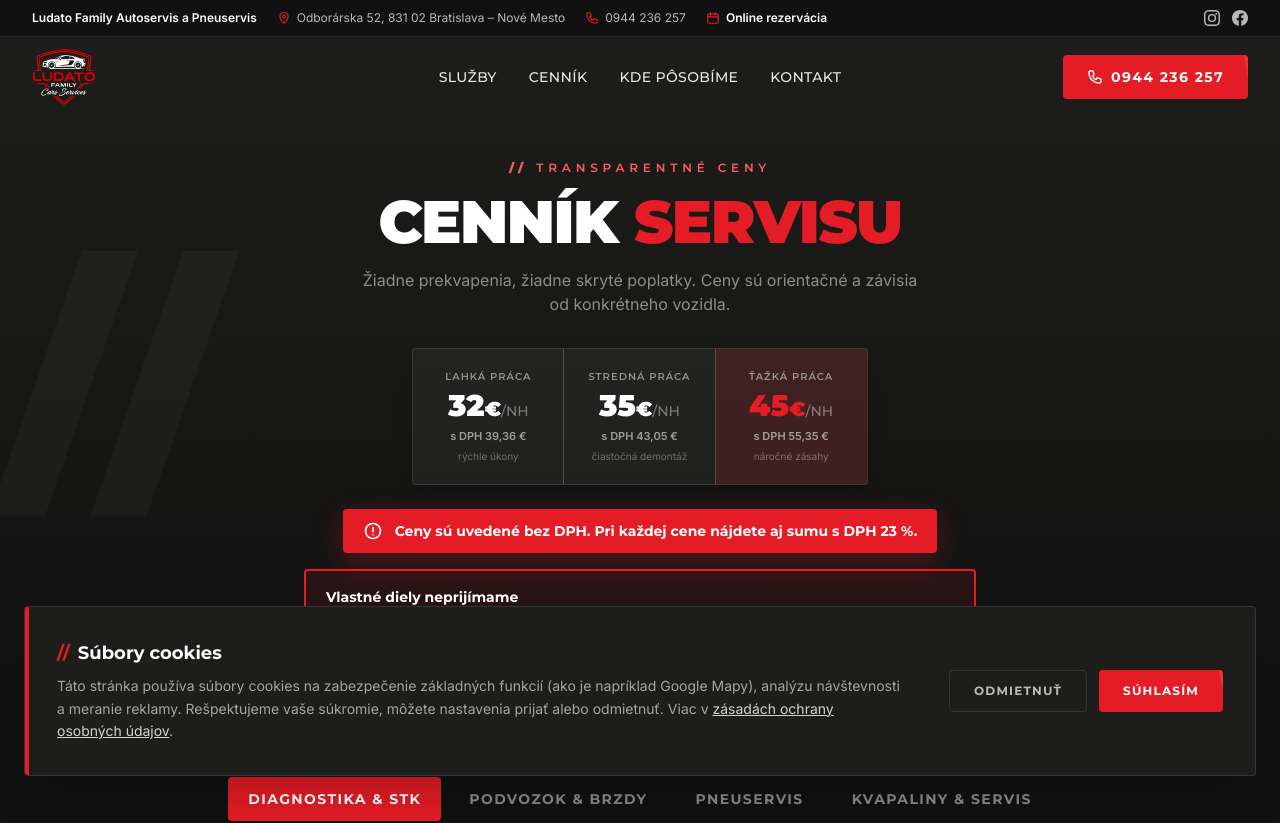
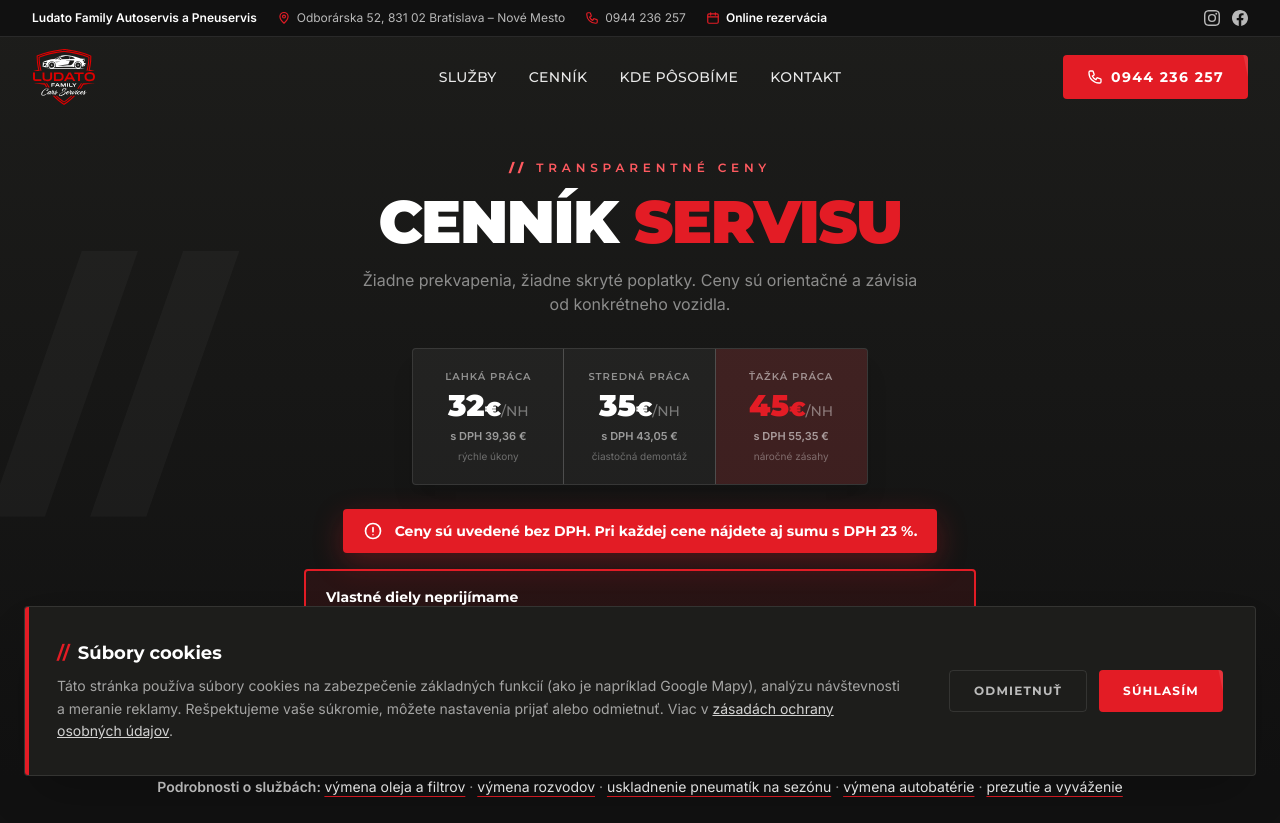
Before and after one commit to studioforma/ludato, a Next.js app: page /cennik in a window 1280 px wide. Shown: the top 823 px of the page. Built offline with nearby package versions, Linux system fonts and the light colour scheme.

Commit message:
Cenník odkazuje na 5 služieb, uskladnenie s viditeľnou odpoveďou Koľko stojí (40 €)
Co-Authored-By: Claude Opus 5.5 <noreply@anthropic.com>

```diff
--- a/src/components/CennikPage.tsx
+++ b/src/components/CennikPage.tsx
@@ -152,6 +152,16 @@ function CategorySection({
     );
 }
 
+// Service pages linked from the cennik (SEO audit 11. 11. 2026: cennik had no
+// links to services while ranking for "... cena" queries).
+const SERVICE_LINKS = [
+    { href: '/sluzby/vymena-oleja-bratislava', label: 'výmena oleja a filtrov' },
+    { href: '/sluzby/rozvody-bratislava', label: 'výmena rozvodov' },
+    { href: '/sluzby/uskladnenie-pneumatik-bratislava', label: 'uskladnenie pneumatík na sezónu' },
+    { href: '/sluzby/autobateria-bratislava', label: 'výmena autobatérie' },
+    { href: '/sluzby/pneuservis-bratislava', label: 'prezutie a vyváženie' },
+];
+
 const TABS = [
     { id: 'diagnostika', label: 'Diagnostika & STK', categories: ['NORMOHODINY', 'KONTROLY VOZIDLA', 'STK A EK', 'DEZINFEKCIA'] },
     { id: 'podvozok', label: 'Podvozok & Brzdy', categories: ['GEOMETRIA', 'BRZDY', 'PODVOZOK'] },
@@ -270,6 +280,24 @@ export default function CennikPage() {
                         </div>
                     </div>
                 </div>
+
+                {/* Links from the cennik to the service pages. Always rendered, the
+                    tabs below only put the active tab in the HTML. */}
+                <nav
+                    aria-label="Služby z cenníka"
+                    className="max-w-6xl mx-auto px-4 sm:px-6 mb-8 text-center text-sm text-white/60"
+                    style={{ fontFamily: 'var(--font-inter)' }}
+                >
+                    <span className="text-white/80 font-semibold">Podrobnosti o službách: </span>
+                    {SERVICE_LINKS.map((link, i) => (
+                        <span key={link.href}>
+                            {i > 0 && <span aria-hidden="true"> · </span>}
+                            <Link href={link.href} className="text-white underline decoration-[#E31C25] underline-offset-4 hover:text-[#FF5A60]">
+                                {link.label}
+                            </Link>
+                        </span>
+                    ))}
+                </nav>
 
                 {/* Tabs Navigation */}
                 <div className="max-w-6xl mx-auto px-4 sm:px-6 mb-4">
--- a/src/content/sluzby/uskladnenie-pneumatik-bratislava.ts
+++ b/src/content/sluzby/uskladnenie-pneumatik-bratislava.ts
@@ -19,6 +19,13 @@ const content: ServiceContent = [
         ],
         secondaryHref: '/nacenenie?sluzba=prezutie',
         secondaryLabel: 'Objednať prezutie',
+    },
+    {
+        type: 'text',
+        heading: 'Koľko stojí uskladnenie pneumatík v Bratislave?',
+        paragraphs: [
+            'Sezónne uskladnenie jednej sady pneumatík u nás stojí 40 € na sezónu (s DPH 49,20 €). Pri ďalšom prezutí máme sadu pripravenú v servise a [kompletné prezutie](/sluzby/pneuservis-bratislava) s vyvážením stojí od 45 €. Všetky ceny nájdete v [cenníku](/cennik).',
+        ],
     },
     {
         type: 'list',
```
